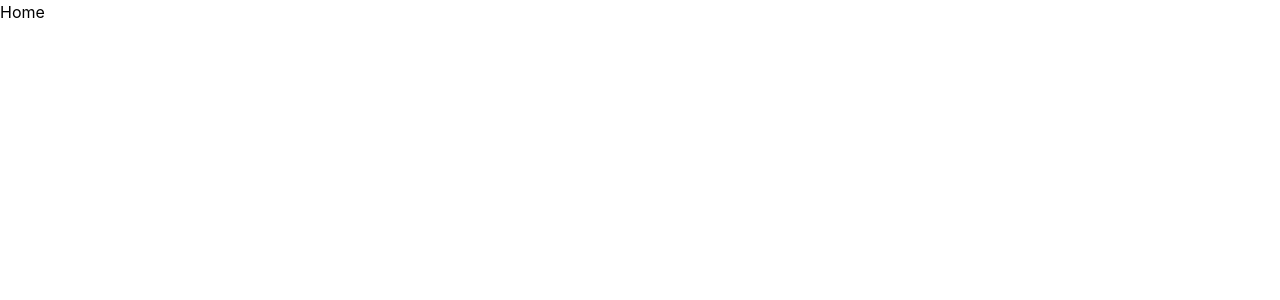
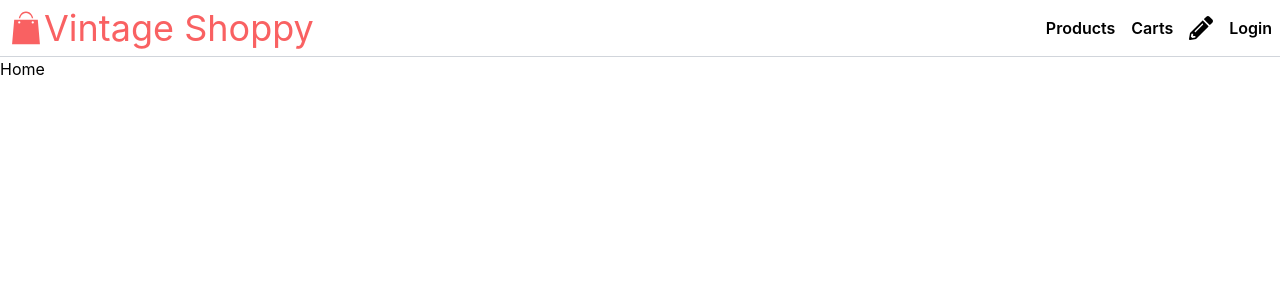
Before and after one commit to jin1401/Shoppy, a React (Create React App) app: page / in a window 1280 px wide. Shown: the top 300 px of the page. Built offline with nearby package versions, Linux system fonts and the light colour scheme.

Commit message:
style: changed style on Navbar.jsx
added custom color 'brand' in tailwind.config.js

```diff
--- a/package.json
+++ b/package.json
@@ -8,6 +8,7 @@
     "@testing-library/user-event": "^13.2.1",
     "react": "^18.3.1",
     "react-dom": "^18.3.1",
+    "react-icons": "^5.2.1",
     "react-router-dom": "^6.23.1",
     "react-scripts": "5.0.1",
     "web-vitals": "^2.1.0"
--- a/src/App.js
+++ b/src/App.js
@@ -1,8 +1,10 @@
 import { Outlet } from "react-router-dom";
+import Navbar from "./components/Navbar";
 
 function App() {
   return (
     <>
+      <Navbar />
       <Outlet />
     </>
   );
--- /dev/null
+++ b/src/components/Navbar.jsx
@@ -0,0 +1,23 @@
+import React from "react";
+import { Link } from "react-router-dom";
+import { GiShoppingBag } from "react-icons/gi";
+import { FaPencilAlt } from "react-icons/fa";
+
+export default function Navbar() {
+  return (
+    <header className="flex justify-between border-b border-gray-300 p-2">
+      <Link to="/" className="flex items-center text-4xl text-brand">
+        <GiShoppingBag />
+        <h1>Vintage Shoppy</h1>
+      </Link>
+      <nav className="flex items-center gap-4 font-semibold">
+        <Link to="/products">Products</Link>
+        <Link to="/carts">Carts</Link>
+        <Link to="/products/new" className="text-2xl">
+          <FaPencilAlt />
+        </Link>
+        <button>Login</button>
+      </nav>
+    </header>
+  );
+}
--- a/src/index.css
+++ b/src/index.css
@@ -9,6 +9,11 @@ body {
     sans-serif;
   -webkit-font-smoothing: antialiased;
   -moz-osx-font-smoothing: grayscale;
+  @apply flex flex-col items-center;
+}
+
+#root {
+  @apply w-full max-w-screen-2xl;
 }
 
 code {
--- a/tailwind.config.js
+++ b/tailwind.config.js
@@ -2,7 +2,11 @@
 module.exports = {
   content: ["./src/**/*.{js,jsx}"],
   theme: {
-    extend: {},
+    extend: {
+      colors: {
+        brand: "#F96162",
+      },
+    },
   },
   plugins: [],
 };
```
Also changed, not shown: .pnp.cjs, 1 other file (tests, documents, lock files or other folders).
